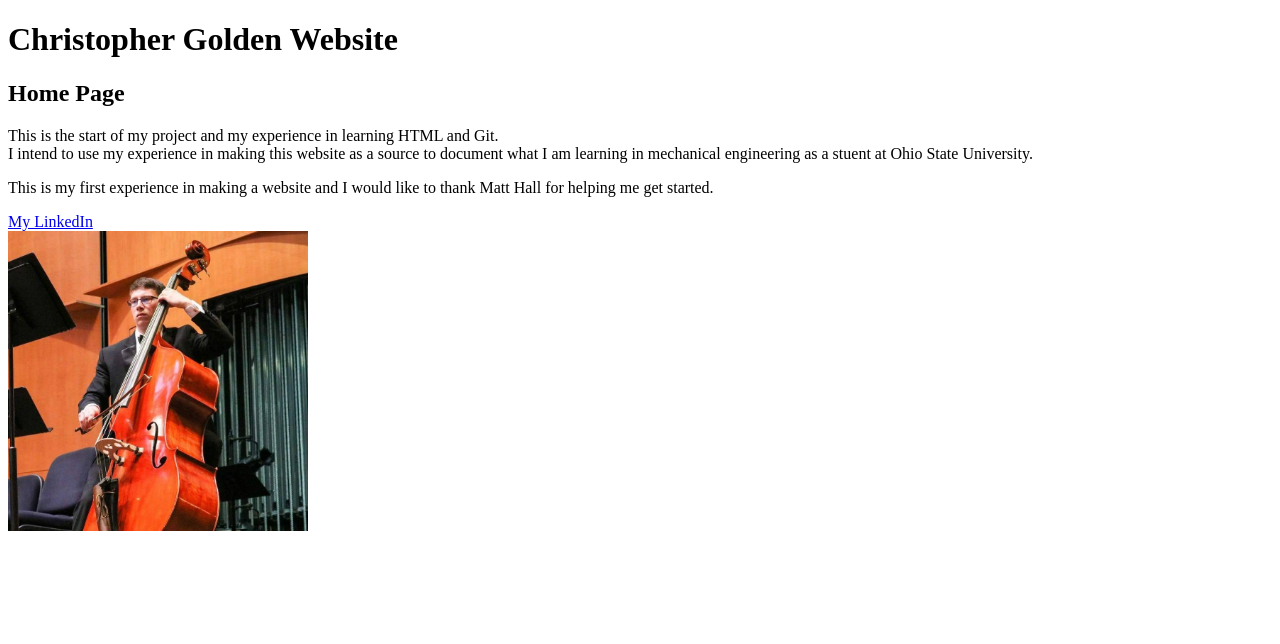
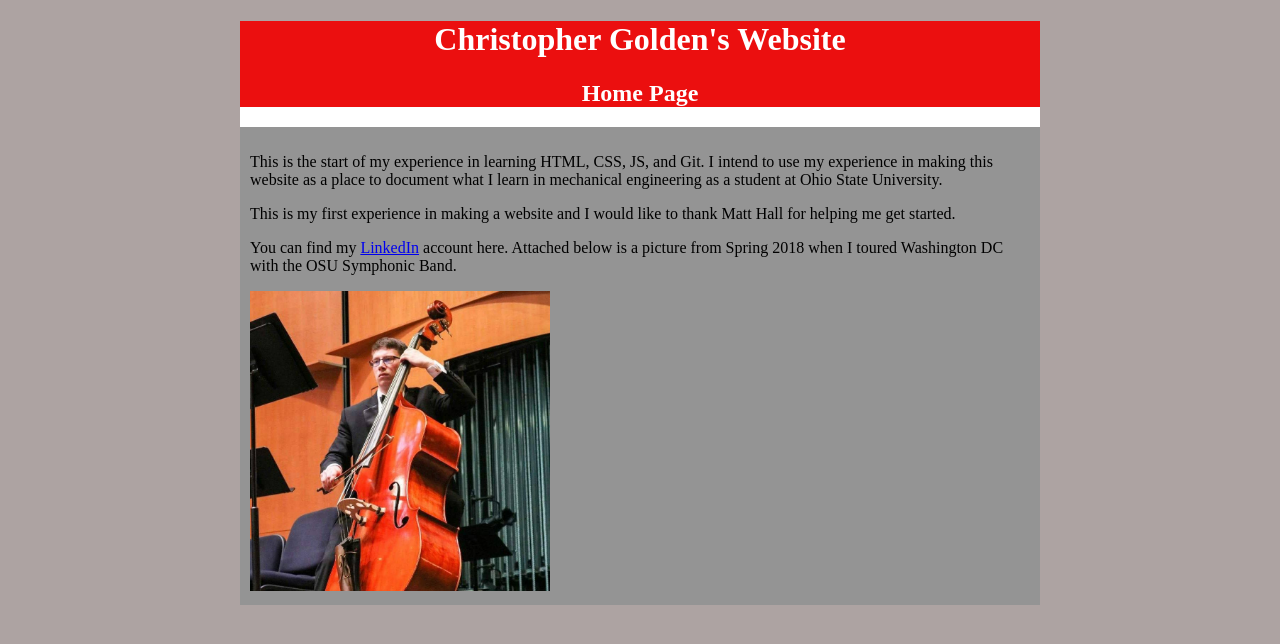
Before and after one commit to chrisgolden327/chrisgolden327.github.io, a plain HTML site: page index.html in a window 1280 px wide. Drawn offline with Linux system fonts and the light colour scheme.

Commit message:
lets get this bread

```diff
--- a/index.html
+++ b/index.html
@@ -3,37 +3,39 @@
     <title>
         Chris Golden
     </title>
+    <link rel="stylesheet" type="text/css" href="style.css" />
 </head>
 
 <body>
+    <div id = "container">
         <div id="header">
             <h1>
-            Christopher Golden Website
+                Christopher Golden's Website
             </h1>
             <h2>
                 Home Page
             </h2>
         </div>
 
-    <div id="text">
+        <div id="content">
             <p>
-            This is the start of my project and my experience in learning HTML and Git. <br/>
-            I intend to use my experience in making this website as a source to
-            document what I am learning in mechanical engineering as a stuent at Ohio State University.
+                This is the start of my experience in learning HTML, CSS, JS, and Git.
+                I intend to use my experience in making this website as a place to
+                document what I learn in mechanical engineering as a student at Ohio State University.
+
             </p>
 
             <p>
                 This is my first experience in making a website and I would like to thank Matt Hall for helping me get started.
             </p>
+
+            <p>
+                You can find my <a href="https://www.linkedin.com/in/christopher-golden-osu327/">LinkedIn</a> account here.
+                Attached below is a picture from Spring 2018 when I toured Washington DC with the OSU Symphonic Band.
+            </p>
+
+            <img src="chrisbass.jpg" width="300" alt="Playing bass with the OSU Symphonic Band in Washington DC"/>
+        </div>
     </div>
 
-    <div>
-        <a href="https://www.linkedin.com/in/christopher-golden-osu327/">My LinkedIn</a>
-    </div>
-
-    <div>
-        <img src="chrisbass.jpg" width="300" alt="Playing Bass with the OSU Symphonic Band in Washington DC"/>
-    </div>
-
-
 </body>
--- /dev/null
+++ b/style.css
@@ -0,0 +1,21 @@
+#header{
+    background-color: rgb(235, 15, 15);
+    color: white;
+    text-align: center;
+}
+
+body{
+    background-color: rgb(173, 163, 162);
+}
+
+#container{
+    background-color: white;
+    width: 800px;
+    margin-left: auto;
+    margin-right: auto;
+}
+
+#content{
+    padding: 10px;
+    background-color: rgb(148, 148, 148);
+}
```
Lines whose indentation alone changed are shown as unchanged.
